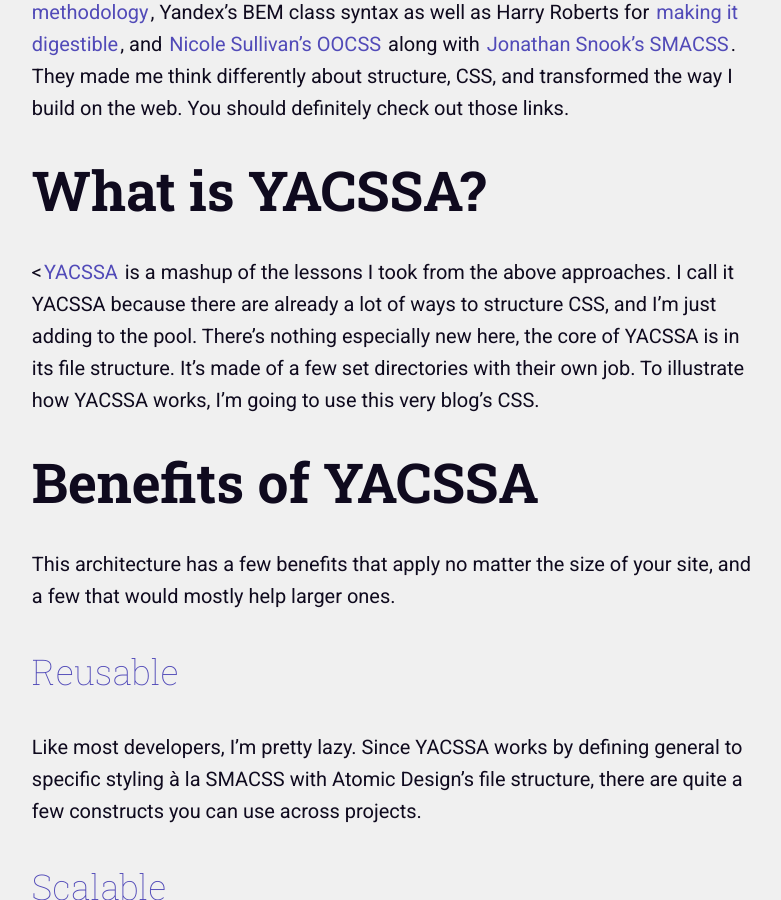
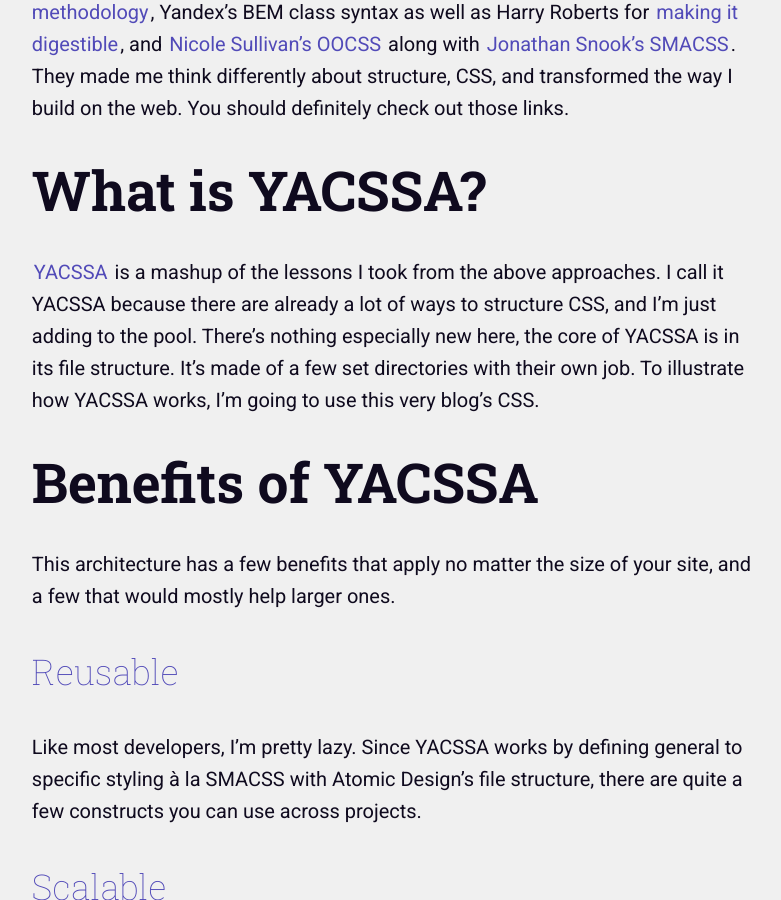
Before and after one commit to chatrjr/chatrjr.github.io, a Jekyll site: the page built from _posts/2013-12-22-yet-another-css-archicture.markdown, in a window 1280 px wide and 900 px high, scrolled down 876 px. Shown: the whole window, without its empty margins (248-1029 px from the left). Built offline with Jekyll 4.4.1, drawn with Linux system fonts in a browser that asks for light colours; Markdown is read by kramdown in place of the engine named in the settings.

```diff
--- a/_posts/2013-12-22-yet-another-css-archicture.markdown
+++ b/_posts/2013-12-22-yet-another-css-archicture.markdown
@@ -18,7 +18,7 @@ First off, I wouldn't have thought of this without [Robin Rendle's article on Sm
 
 ## What is YACSSA?
 
-<[YACSSA](abbr:Yet Another CSS Architecture) is a mashup of the lessons I took from the above approaches. I call it YACSSA because there are already a lot of ways to structure CSS, and I'm just adding to the pool. There's nothing especially new here, the core of YACSSA is in its file structure. It's made of a few set directories with their own job. To illustrate how YACSSA works, I'm going to use this very blog's CSS.
+[YACSSA](abbr:Yet Another CSS Architecture) is a mashup of the lessons I took from the above approaches. I call it YACSSA because there are already a lot of ways to structure CSS, and I'm just adding to the pool. There's nothing especially new here, the core of YACSSA is in its file structure. It's made of a few set directories with their own job. To illustrate how YACSSA works, I'm going to use this very blog's CSS.
 
 ## Benefits of YACSSA
 
```
